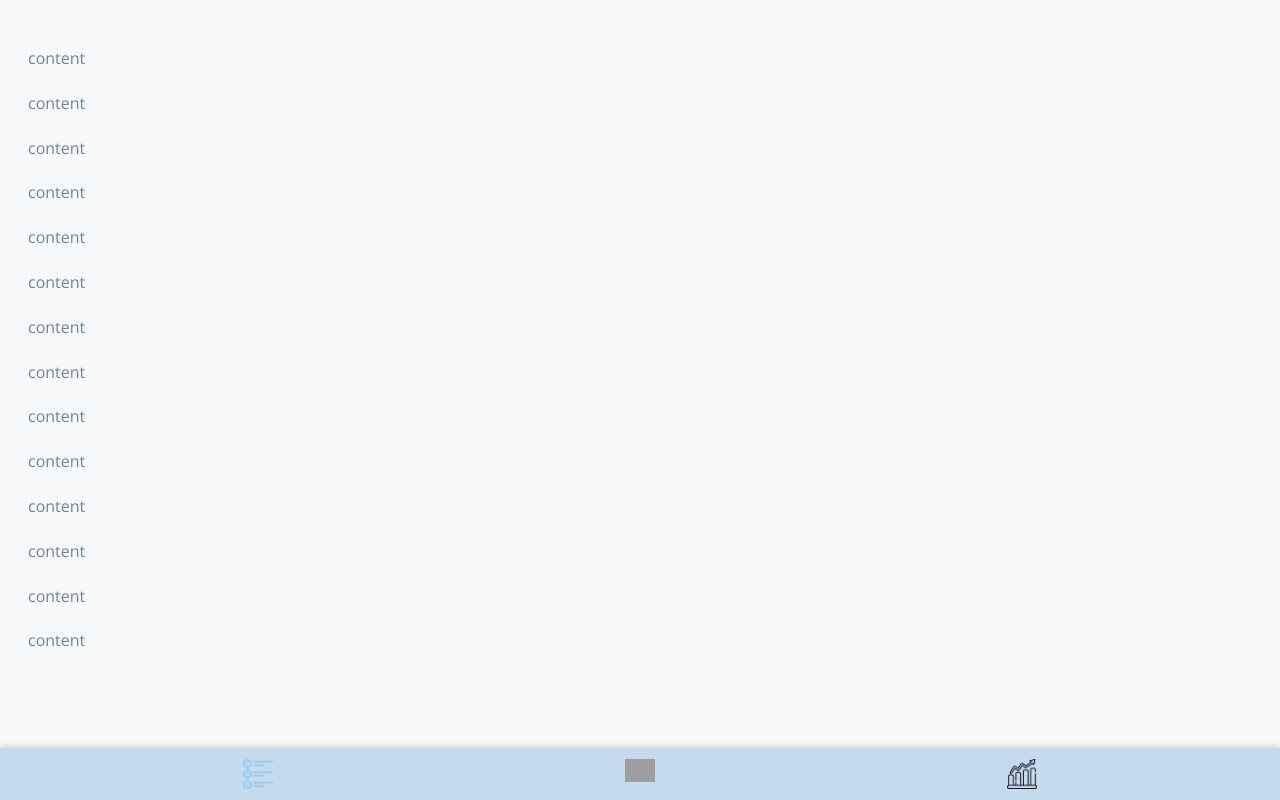
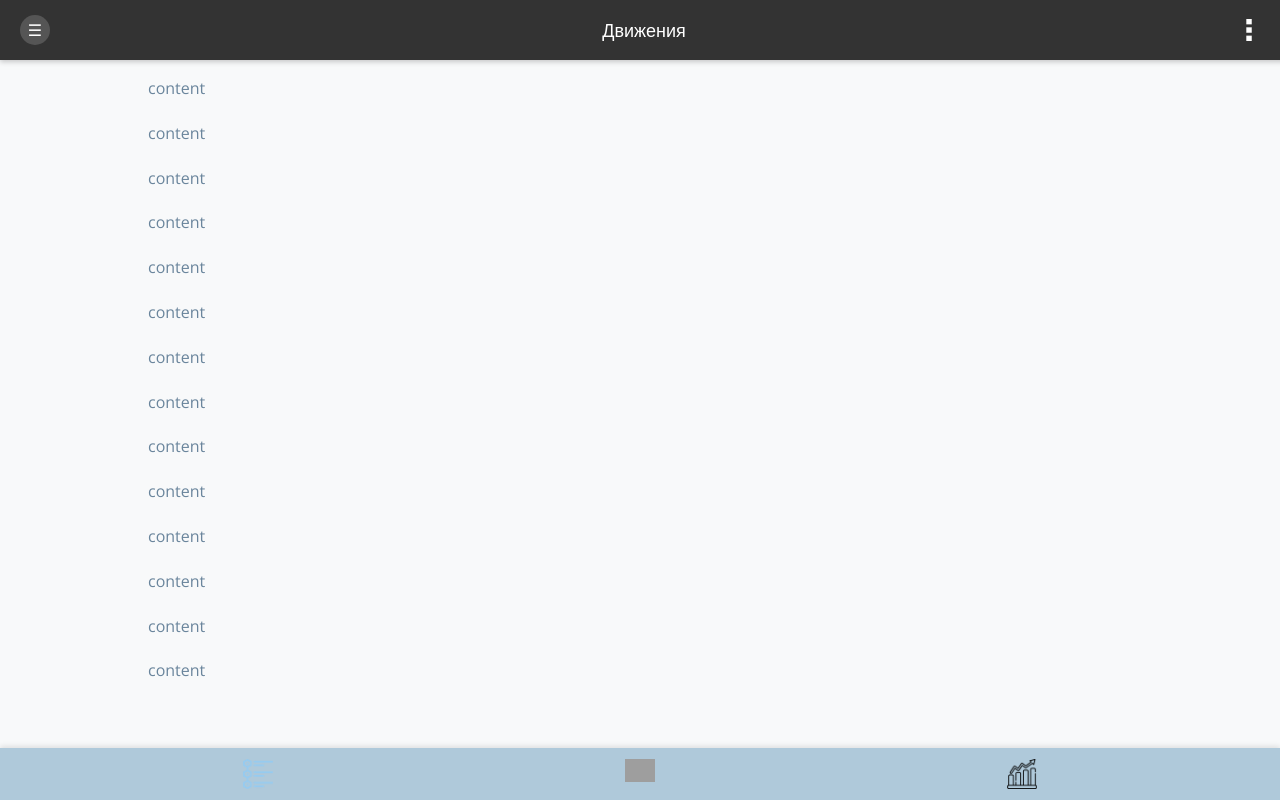
Before and after one commit to IlyaKartashoff/b_tracker, a Django app: page / in a window 1280 px wide. Run offline with Django 5.2, Linux system fonts and the light colour scheme; grey boxes are pictures that could not be loaded.

Commit message:
add header base

```diff
--- a/main/templates/main/base.html
+++ b/main/templates/main/base.html
@@ -6,6 +6,7 @@
     <meta charset="UTF-8">
     <meta name="viewport" content="width=device-width, initial-scale=1.0">
     <title>{{title}}</title>
+    <link rel="shortcut icon" type="image/svg+xml" href="{% static 'deps/icon/micon.png' %}">
 
     <!--Core CSS-->
     <link rel="stylesheet" href="{% static "deps\css\reset.css" %}">
@@ -15,6 +16,17 @@
     {% endblock css %}
 </head>
 <body>
+    <header class="main_header">
+        <div class='placeholder'>
+            ☰
+        </div>
+        <div class='title'>
+            {{title}}
+        </div>
+        <div class='options_icon'>
+            <img src="{% static "deps/icon/options.png" %}" alt="#">
+        </div>
+    </header>
     <div class="content">
         {% block content %}
         {% endblock content %}
--- a/main/templates/main/index.html
+++ b/main/templates/main/index.html
@@ -2,7 +2,7 @@
 {% load static %}
 
 {% block css %}
-        <link href=" {% static "css/style.css" %} " rel="stylesheet">
+        <link href=" {% static "deps/css/style.css" %} " rel="stylesheet">
 {% endblock css %}
 
 {% block content %}
--- a/products/templates/products/products.html
+++ /dev/null
@@ -1,4 +0,0 @@
-{% extends "main/base.html" %}
-{% block content %}
-products
-{% endblock content %}
--- a/static/css/style.css
+++ /dev/null
@@ -1,91 +0,0 @@
-@import url('https://fonts.googleapis.com/css2?family=Open+Sans:ital,wght@0,300..800;1,300..800&display=swap');
-/* Обшие стили */
-body {
-
-    font-family: "Open Sans", sans-serif;
-    background-color: #f8f9fa;
-    font-weight: 400;
-    font-size: 16px;
-
-}
-.container {
-    max-width: 970px;
-    padding: 0 15px;
-    margin: 0 auto;
-
-}
-p {
-    color: #6A859C;
-    line-height: 1.8;
-
-}
-.navbar {
-    background-color: #6A859C;
-    border-bottom: 1px solid #dee2e6;
-}
-.content {
-    padding: 20px;
-    padding-bottom: 70px; /* Make space for the bottom nav */
-}
-.content-hidden {
-    transform: translateX(100%); /* Сдвиг вправо */
-    opacity: 0; /* Прозрачность */
-}
-.bottom-nav {
-    position: fixed;
-    bottom: 30;
-    left: 30;
-    right: 30;
-    background-color: #c4daed;
-    border-top: 1px solid #dee2e6;
-    box-shadow: 0 -2px 5px rgba(0,0,0,0.1);
-
-}
-.bottom-nav .nav-link {
-    padding: 20px 0;
-}
-.sidebar {
-    height: 100%;
-    width: 180px;
-    position: fixed;
-    z-index: 100;
-    top: 0;
-    left: -180px;
-    background-color: #303030;
-    border-right: 1px solid #dee2e6;
-    box-shadow: 2px 0 5px rgba(0,0,0,0.1);
-    transition: 0.3s;
-    padding-top: 60px;
-}
-.sidebar a {
-    padding: 10px 15px;
-    text-decoration: none;
-    font-size: 18px;
-    color: #000;
-    display: block;
-    transition: 0.3s;
-}
-.sidebar a:hover {
-    background-color: #f1f1f1;
-}
-.openbtn {
-    font-size: 20px;
-    cursor: pointer;
-    background-color: #ffffff;
-    border: none;
-    color: #000;
-    padding: 10px 15px;
-    text-align: left;
-}
-.openbtn:focus {
-    outline: none;
-}
-.main-content {
-    transition: margin-left .3s;
-    padding: 16px;
-}
-.section-title {
-    margin: 20px 0;
-    font-size: 24px;
-    font-weight: bold;
-}
--- a/static/deps/css/reset.css
+++ b/static/deps/css/reset.css
@@ -17,7 +17,7 @@ ul {
     left: 0;
     right: 0;
     z-index: 100;
-    background-color: #7e909b;
+    background-color: #afc9da;
 
 
     box-shadow: 0 -2px 5px rgba(0,0,0,0.1);
@@ -59,3 +59,49 @@ button img {
     width: 30px;
     height: inherit;
 }
+content {
+    padding-left: 60px;
+}
+/* header */
+.main_header {
+    position: fixed;
+    top: 0;
+    left: 0;
+    width: 100%;
+    height: 60px; /* Высота хедера */
+    background-color: #333;
+    color: white;
+    display: flex;
+    justify-content: space-between; /* Распределение элементов по горизонтали */
+    align-items: center; /* Центрирование элементов по вертикали */
+    padding: 0 20px; /* Отступы для внутреннего пространства */
+    box-shadow: 0 2px 5px rgba(0, 0, 0, 0.2); /* Тень для хедера */
+    z-index: 1000; /* Обеспечение видимости хедера над другими элементами */
+}
+.main_header .placeholder {
+    width: 30px; /* Фиксированная ширина для placeholder и иконки */
+    height: 30px;
+    background-color: #555; /* Цвет заглушки и иконки */
+    display: flex;
+    justify-content: center;
+    align-items: center;
+    border-radius: 50%; /* Закругление иконки */
+}
+.main_header .options_icon {
+    width: 22px; /* Фиксированная ширина для placeholder и иконки */
+    height: 22px;
+
+    display: flex;
+    justify-content: center;
+    align-items: center;
+
+    margin-right: 40px;
+}
+.main_header .title {
+    font-size: 18px;
+    font-weight: lighter;
+    text-align: center;
+    flex-grow: 1; /* Растягивание заголовка для центрирования */
+    padding-left: 10px;
+    padding-right: 10px;
+}
--- a/static/deps/css/style.css
+++ b/static/deps/css/style.css
@@ -1,4 +1,5 @@
 @import url('https://fonts.googleapis.com/css2?family=Open+Sans:ital,wght@0,300..800;1,300..800&display=swap');
+
 /* Обшие стили */
 body {
 
@@ -24,14 +25,16 @@ p {
     border-bottom: 1px solid #dee2e6;
 }
 .content {
-    padding: 20px;
+    padding: 50px;
+    padding-left: 140px;
     padding-bottom: 70px; /* Make space for the bottom nav */
+
 }
 .content-hidden {
     transform: translateX(100%); /* Сдвиг вправо */
     opacity: 0; /* Прозрачность */
 }
-.bottom-nav {
+/* .bottom-nav {
     position: fixed;
     bottom: 30;
     left: 30;
@@ -40,7 +43,7 @@ p {
     border-top: 1px solid #dee2e6;
     box-shadow: 0 -2px 5px rgba(0,0,0,0.1);
 
-}
+} */
 .bottom-nav .nav-link {
     padding: 25px 0;
 }
```
Also changed, not shown: main/templates/main/products.html (+20 -1 lines), products/views.py (+20 -7 lines), db.sqlite3, static/deps/icon/options.png (added), static/deps/icon/options_b.png (added).
